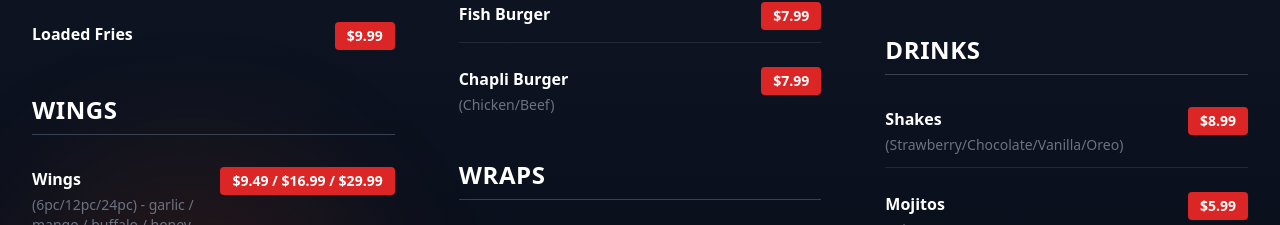
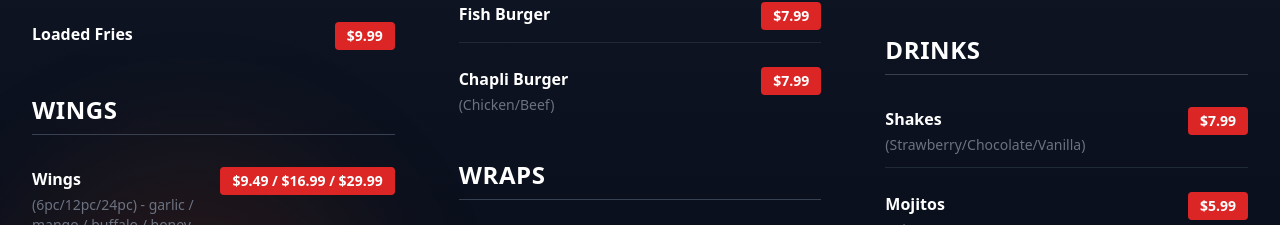
Before and after one commit to qamarshahid/smash-and-spice, a React (Vite) app: page / in a window 1280 px wide. Shown: the part 2000-2225 px from the top of the page. Built offline with nearby package versions, Linux system fonts and the light colour scheme.

Commit message:
Update Shakes price to .99 and remove Oreo option

```diff
--- a/src/components/MenuSection.tsx
+++ b/src/components/MenuSection.tsx
@@ -96,7 +96,7 @@ export default function MenuSection() {
     {
       name: 'DRINKS',
       items: [
-        { name: 'Shakes', price: '$8.99', variants: '(Strawberry/Chocolate/Vanilla/Oreo)' },
+        { name: 'Shakes', price: '$7.99', variants: '(Strawberry/Chocolate/Vanilla)' },
         { name: 'Mojitos', price: '$5.99', variants: '(Mint/Mango)' },
         { name: 'Mango Lassi', price: '$4.99' },
         { name: 'Jaritos Mandarin', price: '$2.99' },
```
